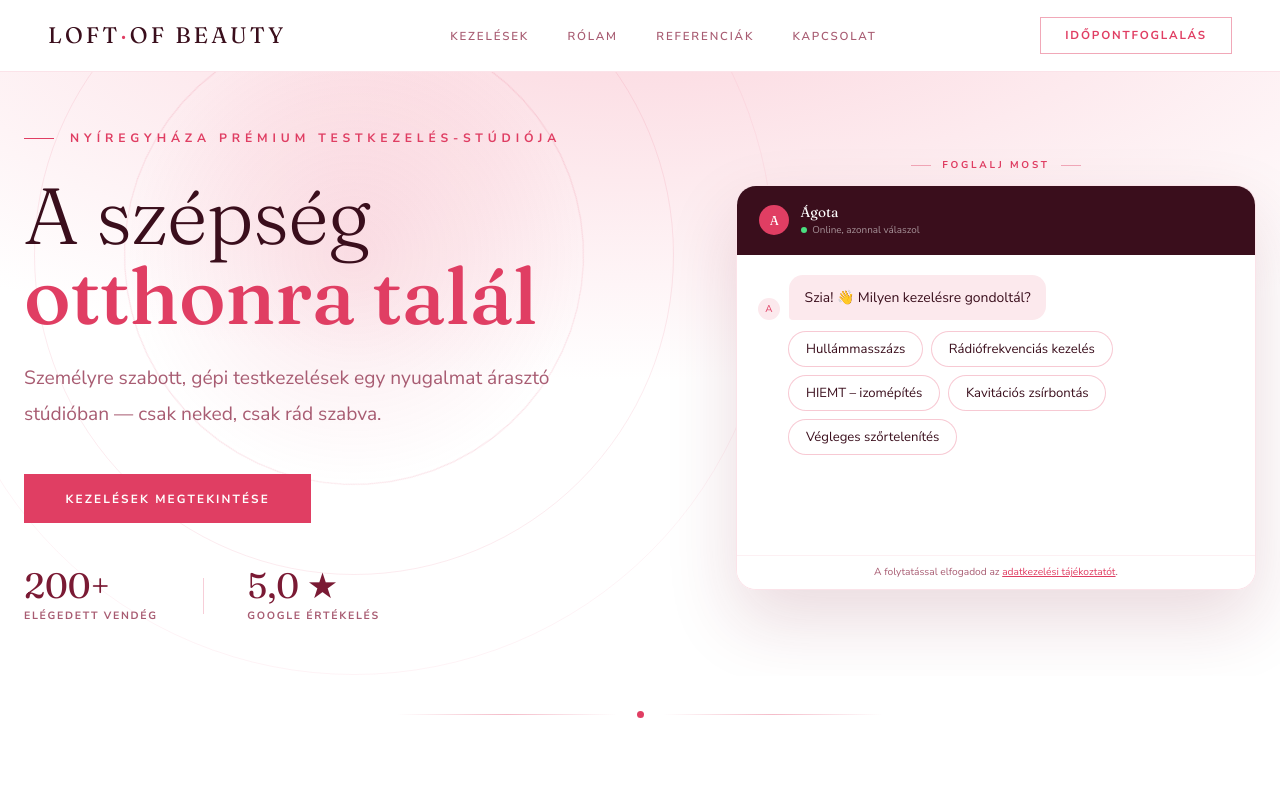
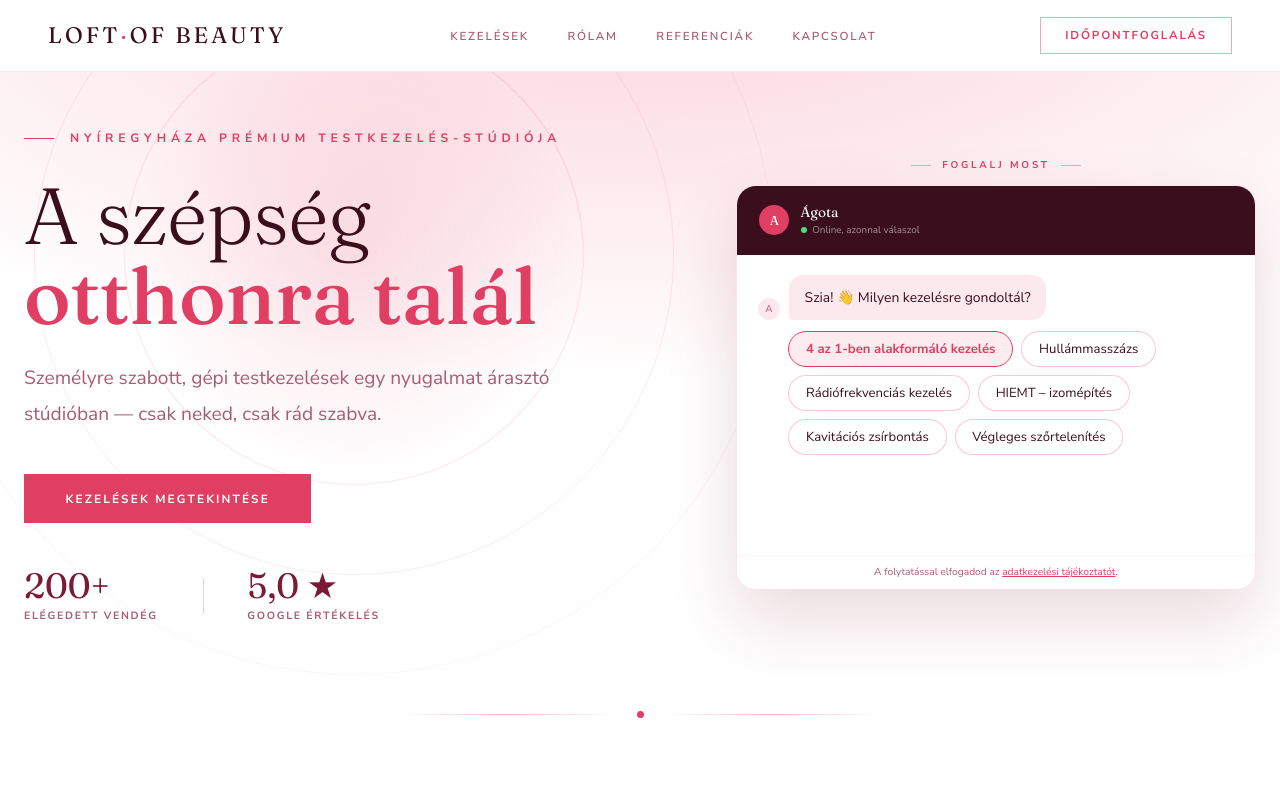
Before and after one commit to mullerdanielev-nezor/agota, a plain HTML site: page index.html in a window 1280 px wide. Shown: the top 800 px of the page. Drawn offline with Linux system fonts and the light colour scheme; no server answers.

Commit message:
Feature the 4-in-1 treatment as the first, highlighted option
- index.html hero chat: add "4 az 1-ben alakformáló kezelés" as the
  first service chip, styled distinctly (chip-featured) since it was
  entirely missing from that list.
- foglalas.html: visually highlight the already-first "4 az 1-ben"
  service card so it reads as the flagship offer, not just first in
  DOM order.
- landing.html needs no change — it's already dedicated solely to the
  4-in-1 treatment.

```diff
--- a/index.html
+++ b/index.html
@@ -87,6 +87,8 @@
   .chip{background:#fff;border:1px solid rgba(224,62,99,.28);color:var(--ink);border-radius:20px;padding:.5rem 1.05rem;font-size:.82rem;cursor:pointer;transition:.2s;font-family:'Nunito Sans',sans-serif}
   .chip.chip-other{background:var(--rosegold);border-color:var(--rosegold);color:#fff;font-weight:700}
   .chip.chip-other:hover{background:var(--plum);border-color:var(--plum)}
+  .chip.chip-featured{background:rgba(224,62,99,.1);border-color:var(--rosegold);color:var(--rosegold);font-weight:700}
+  .chip.chip-featured:hover{background:rgba(224,62,99,.18)}
   .chip:hover{border-color:var(--rosegold);background:var(--cream);transform:translateY(-1px)}
   .chip.taken{opacity:.35;text-decoration:line-through;pointer-events:none}
 
@@ -614,7 +616,7 @@ src="https://www.facebook.com/tr?id=1361354709500714&ev=PageView&noscript=1"
     var row = document.createElement('div'); row.className = 'chip-row';
     list.forEach(function(item){
       var c = document.createElement('div');
-      c.className = 'chip' + (item.taken ? ' taken' : '') + (item.other ? ' chip-other' : '');
+      c.className = 'chip' + (item.taken ? ' taken' : '') + (item.other ? ' chip-other' : '') + (item.featured ? ' chip-featured' : '');
       c.textContent = item.label;
       if(!item.taken){
         c.addEventListener('click', function(){ row.remove(); userMsg(item.label); cb(item); });
@@ -854,6 +856,7 @@ src="https://www.facebook.com/tr?id=1361354709500714&ev=PageView&noscript=1"
   function start(){
     botMsg('Szia! 👋 Milyen kezelésre gondoltál?', function(){
       chips([
+        { label:'4 az 1-ben alakformáló kezelés', featured:true },
         { label:'Hullámmasszázs' }, { label:'Rádiófrekvenciás kezelés' },
         { label:'HIEMT – izomépítés' }, { label:'Kavitációs zsírbontás' },
         { label:'Végleges szőrtelenítés' }
```
Also changed, not shown: foglalas.html (+2 -1 lines).
